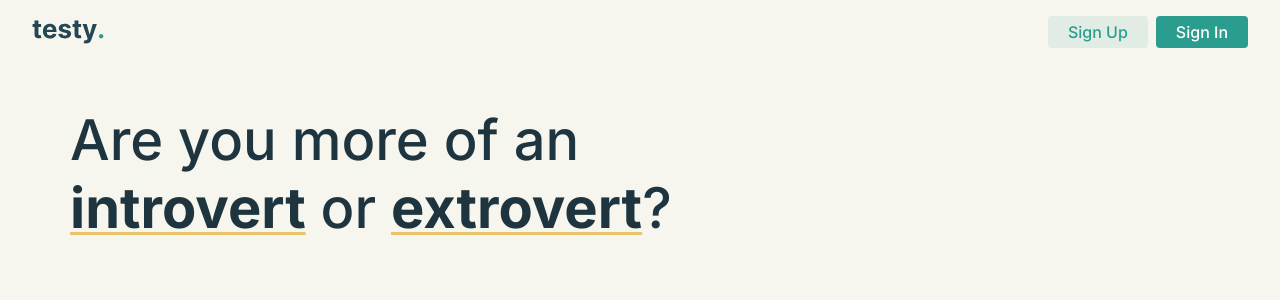
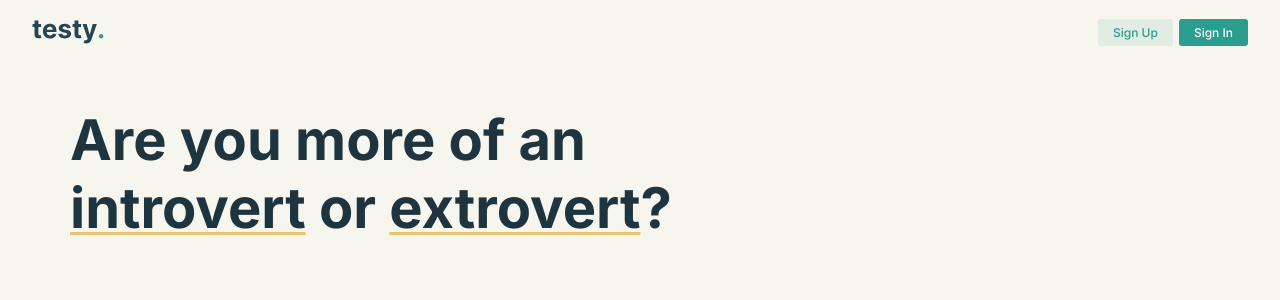
Before and after one commit to rodrigorcs/testy_front-end, a React (Vite) app: page / in a window 1280 px wide. Shown: the top 300 px of the page. Built offline with nearby package versions, Linux system fonts and the light colour scheme.

Commit message:
Updated Text and Button components

```diff
--- a/src/components/Button/index.tsx
+++ b/src/components/Button/index.tsx
@@ -2,8 +2,9 @@ import React, { FC } from "react";
 
 import styled, { css } from "styled-components";
 import { darken, transparentize } from "polished";
+import getSpacingStyles, { SpacingProps } from "../utils/spacingStyles";
 
-interface ButtonProps {
+interface ButtonProps extends SpacingProps {
   light?: boolean;
   big?: boolean;
   children: string;
@@ -11,11 +12,12 @@ interface ButtonProps {
 
 const StyledButton: FC<ButtonProps> = styled("button")<ButtonProps>`
   // default style
-  height: ${({ theme }) => theme.sizing.xxlarge};
-  padding: 0 ${({ theme }) => theme.spacing.large};
+  ${(props) => getSpacingStyles(props)}
+  padding: ${({ theme }) => `${theme.spacing.xxsmall} ${theme.spacing.large}`};
   background-color: ${({ theme }) => theme.colors.main};
   border-radius: ${({ theme }) => theme.sizing.xxxsmall};
   color: ${({ theme }) => theme.colors.white};
+  font-size: ${({ theme }) => theme.sizing.small};
   font-weight: 500;
   :hover {
     background-color: ${({ theme }) => darken(0.1, theme.colors.main)};
@@ -30,13 +32,21 @@ const StyledButton: FC<ButtonProps> = styled("button")<ButtonProps>`
       color: ${({ theme }) => theme.colors.main};
     `}
 
+  // big variant
+      ${({ theme, big }) =>
+    big &&
+    css`
+      font-size: ${({ theme }) => theme.sizing.regular};
+      padding: ${theme.spacing.xsmall} ${theme.spacing.large};
+    `}
+
   // animations
   transition: background-color .2s;
 `;
 
-const Button: FC<ButtonProps> = ({ light, big, children }) => {
+const Button: FC<ButtonProps> = ({ light, big, children, ...props }) => {
   return (
-    <StyledButton light={light} big={big}>
+    <StyledButton light={light} big={big} {...props}>
       {children}
     </StyledButton>
   );
--- a/src/components/Text/index.tsx
+++ b/src/components/Text/index.tsx
@@ -2,18 +2,28 @@ import React, { FC, ReactNode } from "react";
 
 import styled, { css } from "styled-components";
 
-import getSpacingStyles, { SpacingProps } from "../utils/spacingStyles";
+import getSpacingStyles, { SizingPropType, SpacingProps } from "../utils/spacingStyles";
+import DefaultProps from "../utils/defaultProps";
 
 interface StyledTextProps extends SpacingProps {
   color?: string;
+  size?: SizingPropType;
   children: ReactNode;
+  theme?: any;
 }
+
+const getCommonTextStyles = (props: StyledTextProps) => css`
+  color: ${props.color
+    ? props.theme.colors[props.color.split(".")[0]][props.color.split(".")[1]]
+    : props.theme.colors.neutral.n100};
+`;
 
 const H1: FC<StyledTextProps> = styled("h1")<StyledTextProps>`
   ${(props) => getSpacingStyles(props)}
+  ${(props) => getCommonTextStyles(props)}
+
   font-size: ${({ theme }) => theme.sizing.xxxlarge};
-  font-weight: 500;
-  color: ${({ theme, color }) => (color ? color : theme.colors.neutral.n100)};
+  font-weight: 600;
 
   span {
     font-weight: 700;
@@ -26,19 +36,21 @@ const H1: FC<StyledTextProps> = styled("h1")<StyledTextProps>`
 
 const H2: FC<StyledTextProps> = styled("h2")<StyledTextProps>`
   ${(props) => getSpacingStyles(props)}
+  ${(props) => getCommonTextStyles(props)}
+
   font-size: ${({ theme }) => theme.sizing.xxlarge};
   font-weight: 500;
-  color: ${({ theme, color }) => (color ? color : theme.colors.neutral.n100)};
 `;
 
 const P: FC<StyledTextProps> = styled("p")<StyledTextProps>`
   ${(props) => getSpacingStyles(props)}
-  font-size: ${({ theme }) => theme.sizing.xxlarge};
+  ${(props) => getCommonTextStyles(props)}
+
+  font-size: ${({ theme, size }) => (size ? theme.sizing[size] : theme.sizing.regular)};
   font-weight: 500;
-  color: ${({ theme, color }) => (color ? color : theme.colors.neutral.n100)};
 `;
 
-interface TextProps extends StyledTextProps {
+interface TextProps extends DefaultProps, StyledTextProps {
   type: "h1" | "h2" | "p";
 }
 
```
